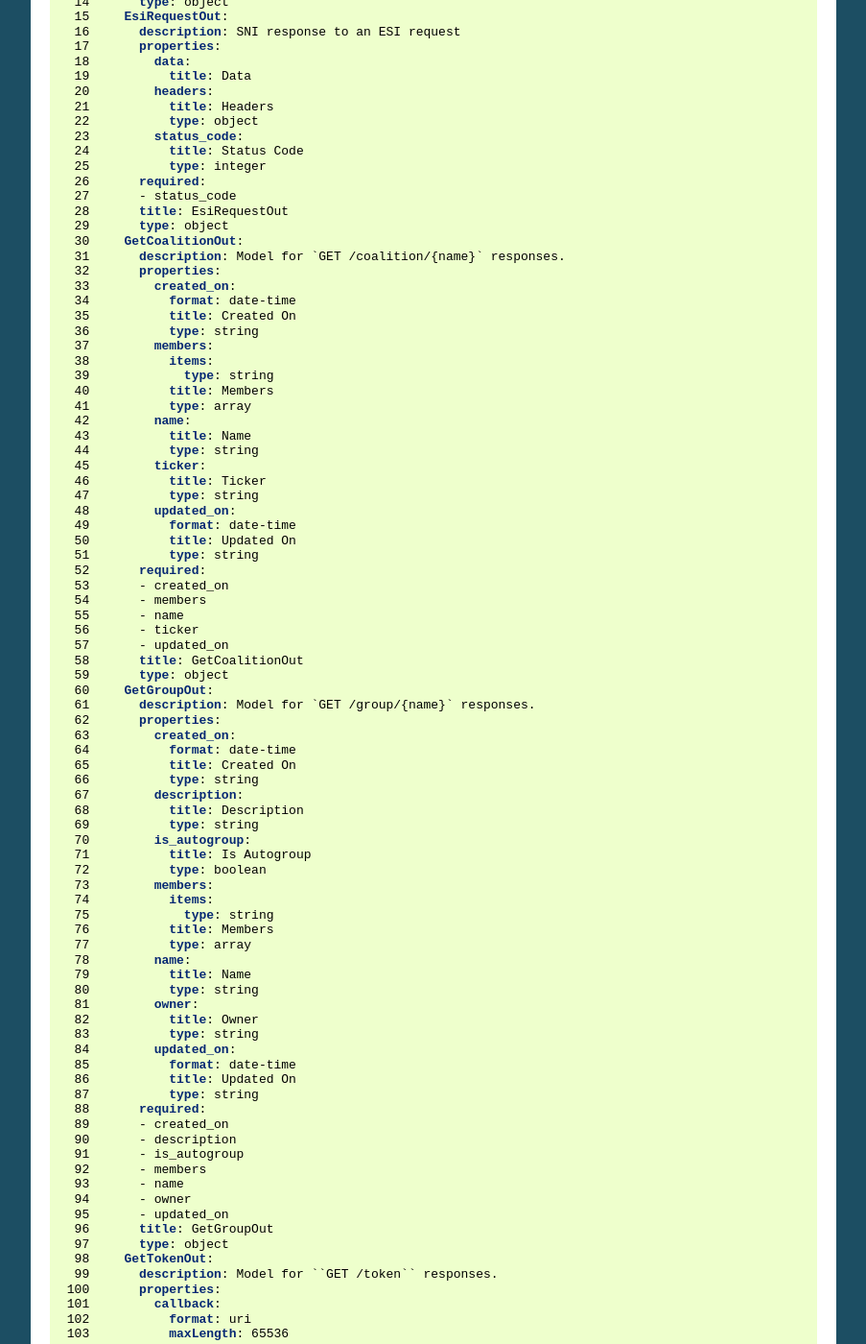
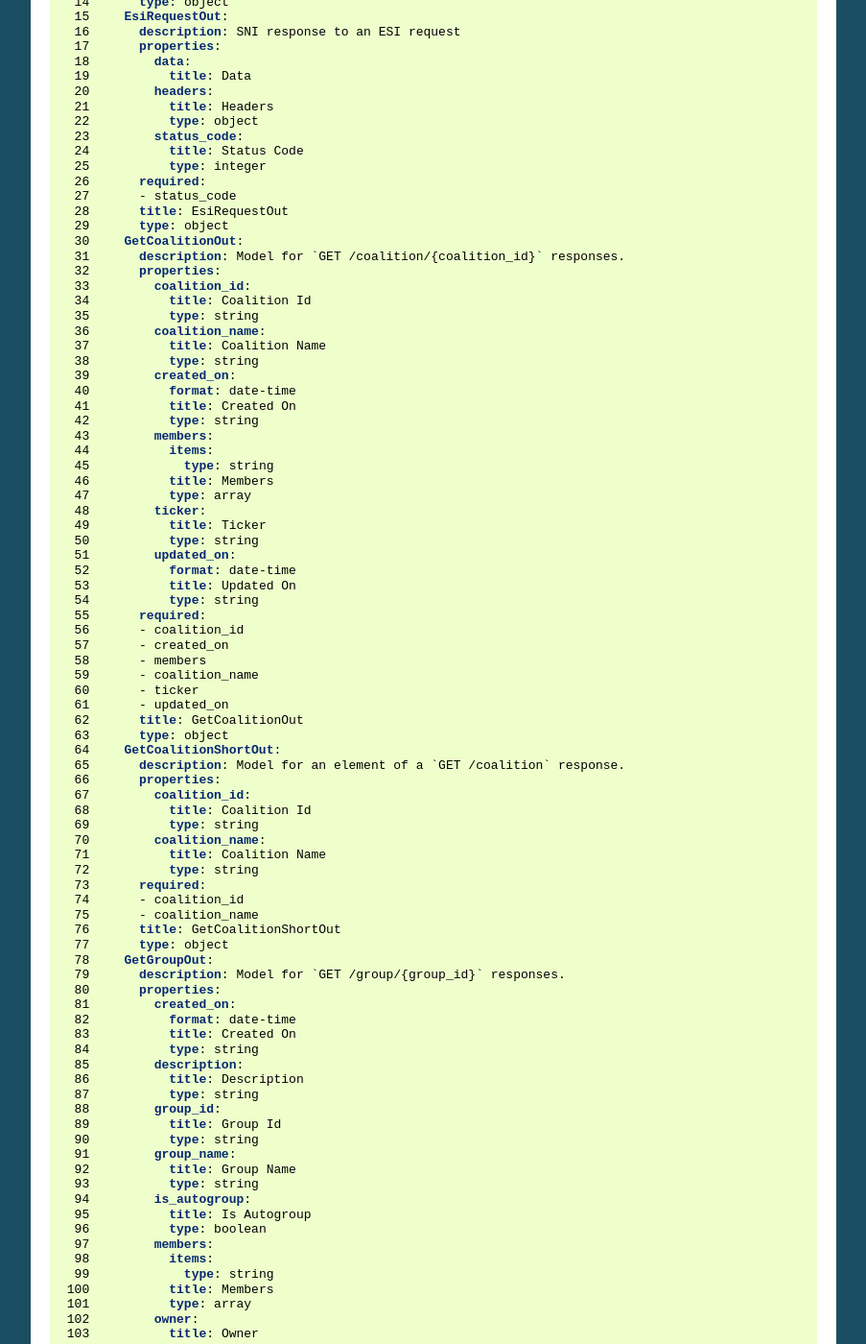
Before and after one commit to r0kym/seat-navy-issue, a Sphinx documentation site: the page built from docs/openapi.rst, in a window 1280 px wide and 1400 px high, scrolled down 343 px. Shown: the whole window at 96% size, without its empty margins (198-1101 px from the left). Built offline with Sphinx 7.4.7, drawn with Linux system fonts in a browser that asks for light colours; some of the changed text lies outside the part shown.

Commit message:
In coalition API methods: name -> coalition_name

```diff
--- a/docs/openapi.yml
+++ b/docs/openapi.yml
@@ -28,8 +28,14 @@ components:
       title: EsiRequestOut
       type: object
     GetCoalitionOut:
-      description: Model for `GET /coalition/{name}` responses.
+      description: Model for `GET /coalition/{coalition_id}` responses.
       properties:
+        coalition_id:
+          title: Coalition Id
+          type: string
+        coalition_name:
+          title: Coalition Name
+          type: string
         created_on:
           format: date-time
           title: Created On
@@ -39,9 +45,6 @@ components:
             type: string
           title: Members
           type: array
-        name:
-          title: Name
-          type: string
         ticker:
           title: Ticker
           type: string
@@ -50,15 +53,30 @@ components:
           title: Updated On
           type: string
       required:
+      - coalition_id
       - created_on
       - members
-      - name
+      - coalition_name
       - ticker
       - updated_on
       title: GetCoalitionOut
       type: object
+    GetCoalitionShortOut:
+      description: Model for an element of a `GET /coalition` response.
+      properties:
+        coalition_id:
+          title: Coalition Id
+          type: string
+        coalition_name:
+          title: Coalition Name
+          type: string
+      required:
+      - coalition_id
+      - coalition_name
+      title: GetCoalitionShortOut
+      type: object
     GetGroupOut:
-      description: Model for `GET /group/{name}` responses.
+      description: Model for `GET /group/{group_id}` responses.
       properties:
         created_on:
           format: date-time
@@ -66,6 +84,12 @@ components:
           type: string
         description:
           title: Description
+          type: string
+        group_id:
+          title: Group Id
+          type: string
+        group_name:
+          title: Group Name
           type: string
         is_autogroup:
           title: Is Autogroup
@@ -75,9 +99,6 @@ components:
             type: string
           title: Members
           type: array
-        name:
-          title: Name
-          type: string
         owner:
           title: Owner
           type: string
@@ -88,12 +109,27 @@ components:
       required:
       - created_on
       - description
+      - group_id
       - is_autogroup
       - members
-      - name
+      - group_name
       - owner
       - updated_on
       title: GetGroupOut
+      type: object
+    GetGroupShortOut:
+      description: Model for an element of `GET /group` responses
+      properties:
+        group_id:
+          title: Group Id
+          type: string
+        group_name:
+          title: Group Name
+          type: string
+      required:
+      - group_id
+      - group_name
+      title: GetGroupShortOut
       type: object
     GetTokenOut:
       description: Model for ``GET /token`` responses.
@@ -143,7 +179,7 @@ components:
       title: GetTokenOut
       type: object
     GetUserOut:
-      description: Model for ``GET /user/{character_name}`` requests
+      description: Model for ``GET /user/{character_name}`` responses
       properties:
         alliance:
           title: Alliance
@@ -175,6 +211,9 @@ components:
         is_ceo_of_corporation:
           title: Is Ceo Of Corporation
           type: boolean
+        tickered_name:
+          title: Tickered Name
+          type: string
         updated_on:
           format: date-time
           title: Updated On
@@ -187,8 +226,23 @@ components:
       - created_on
       - is_ceo_of_alliance
       - is_ceo_of_corporation
+      - tickered_name
       - updated_on
       title: GetUserOut
+      type: object
+    GetUserShortOut:
+      description: Model for an element of ``GET /user`` response
+      properties:
+        character_id:
+          title: Character Id
+          type: integer
+        character_name:
+          title: Character Name
+          type: string
+      required:
+      - character_id
+      - character_name
+      title: GetUserShortOut
       type: object
     HTTPValidationError:
       properties:
@@ -221,14 +275,14 @@ components:
     PostCoalitionIn:
       description: Model for `POST /coalition` responses.
       properties:
-        name:
-          title: Name
+        coalition_name:
+          title: Coalition Name
           type: string
         ticker:
           title: Ticker
           type: string
       required:
-      - name
+      - coalition_name
       - ticker
       title: PostCoalitionIn
       type: object
@@ -239,11 +293,11 @@ components:
           default: ''
           title: Description
           type: string
-        name:
-          title: Name
+        group_name:
+          title: Group Name
           type: string
       required:
-      - name
+      - group_name
       title: PostGroupIn
       type: object
     PostTokenDynIn:
@@ -384,7 +438,7 @@ components:
       title: PutGroupIn
       type: object
     PutUserIn:
-      description: Model for ``PUT /user/{character_name}`` requests
+      description: Model for ``PUT /user/{character_id}`` requests
       properties:
         clearance_level:
           title: Clearance Level
@@ -478,7 +532,7 @@ paths:
             application/json:
               schema:
                 items:
-                  type: string
+                  $ref: '#/components/schemas/GetCoalitionShortOut'
                 title: Response Get Coalition Coalition Get
                 type: array
           description: Successful Response
@@ -523,16 +577,16 @@ paths:
       summary: Create a coalition
       tags:
       - Coalition management
-  /coalition/{coalition_name}:
+  /coalition/{coalition_id}:
     delete:
       description: Deletes a coalition. Requires a clearance level of 9 or more.
-      operationId: delete_coalition_coalition__coalition_name__delete
+      operationId: delete_coalition_coalition__coalition_id__delete
       parameters:
       - in: path
-        name: coalition_name
+        name: coalition_id
         required: true
         schema:
-          title: Coalition Name
+          title: Coalition Id
           type: string
       - in: header
         name: authorization
@@ -560,13 +614,13 @@ paths:
         level of 0 or
 
         more.'
-      operationId: get_coalition_name_coalition__coalition_name__get
+      operationId: get_coalition_name_coalition__coalition_id__get
       parameters:
       - in: path
-        name: coalition_name
+        name: coalition_id
         required: true
         schema:
-          title: Coalition Name
+          title: Coalition Id
           type: string
       - in: header
         name: authorization
@@ -599,13 +653,13 @@ paths:
         `members` cannot be used in conjunction with `add_members` and
 
         `remove_members`. Requires a clearance level of 9 or more.'
-      operationId: put_coalition_coalition__coalition_name__put
+      operationId: put_coalition_coalition__coalition_id__put
       parameters:
       - in: path
-        name: coalition_name
+        name: coalition_id
         required: true
         schema:
-          title: Coalition Name
+          title: Coalition Id
           type: string
       - in: header
         name: authorization
@@ -690,7 +744,7 @@ paths:
             application/json:
               schema:
                 items:
-                  type: string
+                  $ref: '#/components/schemas/GetGroupShortOut'
                 title: Response Get Group Group Get
                 type: array
           description: Successful Response
@@ -735,16 +789,16 @@ paths:
       summary: Create a group
       tags:
       - Group management
-  /group/{group_name}:
+  /group/{group_id}:
     delete:
       description: Deletes a group. Requires a clearance level of 9 or more.
-      operationId: delete_group_group__group_name__delete
+      operationId: delete_group_group__group_id__delete
       parameters:
       - in: path
-        name: group_name
+        name: group_id
         required: true
         schema:
-          title: Group Name
+          title: Group Id
           type: string
       - in: header
         name: authorization
@@ -772,13 +826,13 @@ paths:
         of 0 or
 
         more.'
-      operationId: get_group_name_group__group_name__get
+      operationId: get_group_name_group__group_id__get
       parameters:
       - in: path
-        name: group_name
+        name: group_id
         required: true
         schema:
-          title: Group Name
+          title: Group Id
           type: string
       - in: header
         name: authorization
@@ -813,13 +867,13 @@ paths:
         `remove_members`. Requires a clearance level of 9 or more of for the user
 
         to be the owner of the group.'
-      operationId: put_group_group__group_name__put
+      operationId: put_group_group__group_id__put
       parameters:
       - in: path
-        name: group_name
+        name: group_id
         required: true
         schema:
-          title: Group Name
+          title: Group Id
           type: string
       - in: header
         name: authorization
@@ -1151,7 +1205,7 @@ paths:
             application/json:
               schema:
                 items:
-                  type: string
+                  $ref: '#/components/schemas/GetUserShortOut'
                 title: Response Get User User Get
                 type: array
           description: Successful Response
@@ -1161,20 +1215,20 @@ paths:
               schema:
                 $ref: '#/components/schemas/HTTPValidationError'
           description: Validation Error
-      summary: Get User
+      summary: Get the user list
       tags:
       - User management
-  /user/{character_name}:
+  /user/{character_id}:
     delete:
       description: Deletes a user. Requires a clearance level of 9 or more.
-      operationId: delete_user_user__character_name__delete
+      operationId: delete_user_user__character_id__delete
       parameters:
       - in: path
-        name: character_name
+        name: character_id
         required: true
         schema:
-          title: Character Name
-          type: string
+          title: Character Id
+          type: integer
       - in: header
         name: authorization
         required: false
@@ -1199,14 +1253,14 @@ paths:
     get:
       description: Returns details about a character. Requires a clearance level of
         0 or more.
-      operationId: get_user_name_user__character_name__get
+      operationId: get_user_name_user__character_id__get
       parameters:
       - in: path
-        name: character_name
+        name: character_id
         required: true
         schema:
-          title: Character Name
-          type: string
+          title: Character Id
+          type: integer
       - in: header
         name: authorization
         required: false
@@ -1234,14 +1288,14 @@ paths:
         clearance
 
         level depends on the modification.'
-      operationId: put_user_name_user__character_name__put
+      operationId: put_user_name_user__character_id__put
       parameters:
       - in: path
-        name: character_name
+        name: character_id
         required: true
         schema:
-          title: Character Name
-          type: string
+          title: Character Id
+          type: integer
       - in: header
         name: authorization
         required: false
```
Also changed, not shown: 1 other file.
